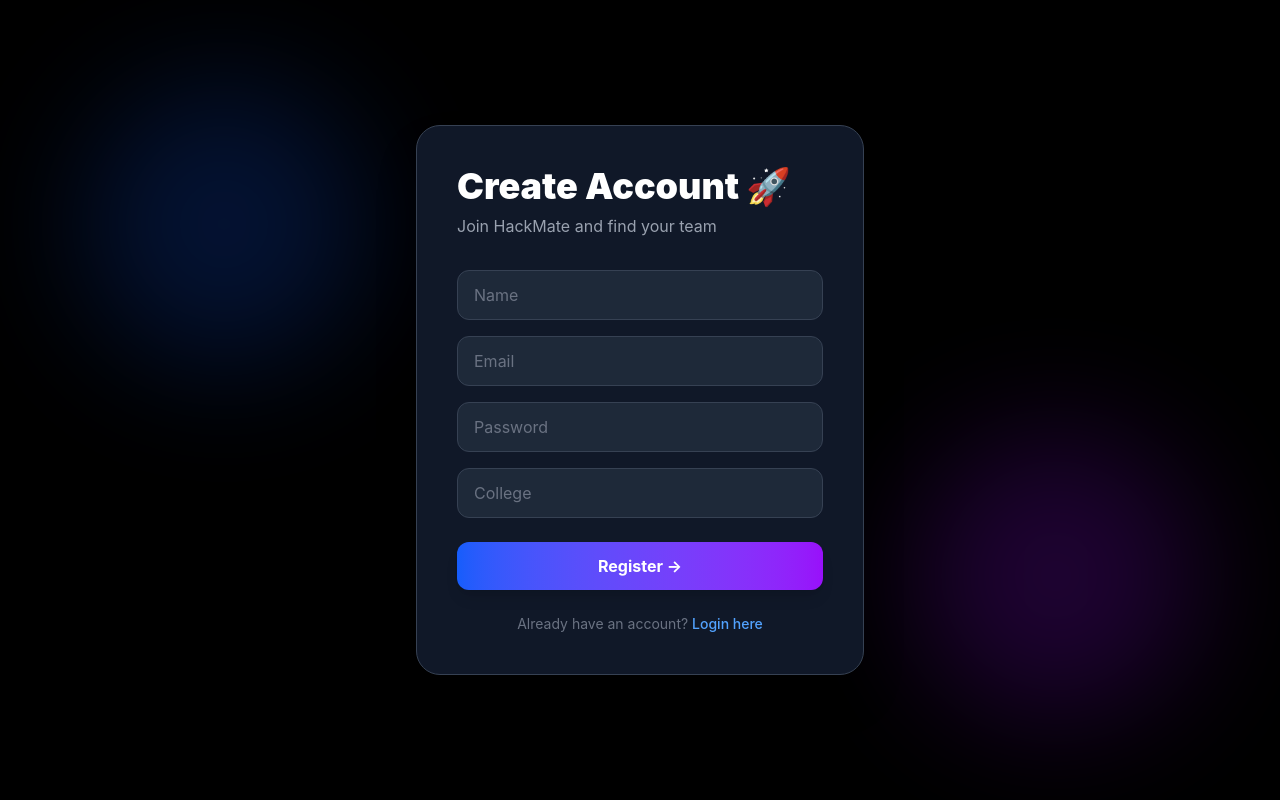
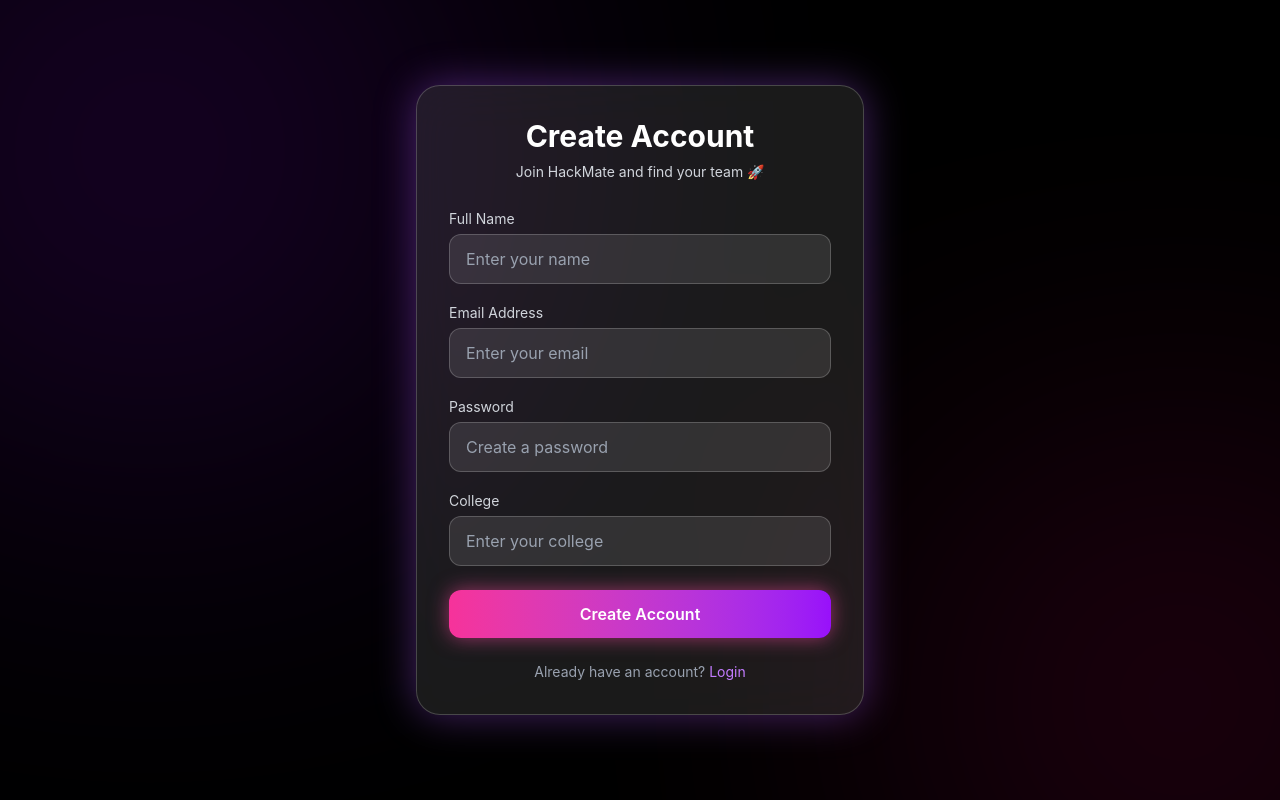
Before and after one commit to mujib77/hackmate, a React (Vite) app in the folder client/: page /register in a window 1280 px wide. Built offline with nearby package versions, Linux system fonts and the light colour scheme.

Commit message:
Updated login and Register page, Style dashboard and listing pages

```diff
--- a/client/src/Dashboard.jsx
+++ b/client/src/Dashboard.jsx
@@ -8,17 +8,28 @@
         navigate('/login');
     }
 
-    return (
-        <div>
-            <h1>Welcome to the HackMate</h1>
-            <nav>
-                <Link to="/profile">View Profile</Link>
-                <Link to="/listings">View Listings</Link>
-                <Link to="/create-listing">Post a Listing</Link>
-            </nav>
-            <button onClick={handleLogout}>Logout</button>
-        </div>
-    )
+   return (
+  <div className="min-h-screen bg-black text-white">
+    <nav className="border-b border-gray-800 px-8 py-4 flex justify-between items-center">
+      <h1 className="text-xl font-black bg-gradient-to-r from-blue-400 to-purple-400 bg-clip-text text-transparent">HackMate 🚀</h1>
+      <div className="flex gap-6 items-center">
+        <Link to="/listings" className="text-gray-400 hover:text-white transition">Browse</Link>
+        <Link to="/create-listing" className="text-gray-400 hover:text-white transition">Post</Link>
+        <Link to="/profile" className="text-gray-400 hover:text-white transition">Profile</Link>
+        <button onClick={handleLogout} className="bg-red-600 hover:bg-red-700 px-4 py-2 rounded-lg text-sm transition">Logout</button>
+      </div>
+    </nav>
+
+    <div className="max-w-4xl mx-auto px-8 py-20 text-center">
+      <h2 className="text-6xl font-black mb-6">Find Your <span className="bg-gradient-to-r from-blue-400 to-purple-400 bg-clip-text text-transparent">Dream Team</span></h2>
+      <p className="text-gray-400 text-xl mb-10">Connect with developers, designers and ML engineers for your next hackathon</p>
+      <div className="flex gap-4 justify-center">
+        <Link to="/listings" className="bg-gradient-to-r from-blue-600 to-purple-600 hover:opacity-90 px-8 py-4 rounded-xl font-bold text-lg transition">Browse Teams</Link>
+        <Link to="/create-listing" className="border border-gray-700 hover:border-gray-500 px-8 py-4 rounded-xl font-bold text-lg transition">Post Listing</Link>
+      </div>
+    </div>
+  </div>
+)
 }
 
 export default Dashboard
--- a/client/src/Login.jsx
+++ b/client/src/Login.jsx
@@ -21,39 +21,62 @@
  return (
     <div className="min-h-screen bg-black flex items-center justify-center relative overflow-hidden">
 
-    <div className="absolute top-20 left-20 w-72 h-72 bg-blue-600 rounded-full blur-3xl opacity-20"></div>
-    <div className="absolute bottom-20 right-20 w-72 h-72 bg-purple-600 rounded-full blur-3xl opacity-20"></div>
+      {/* 🌌 Background glow */}
+      <div className="absolute w-[500px] h-[500px] bg-purple-600 rounded-full blur-[200px] opacity-30 top-[-100px] left-[-100px]"></div>
+      <div className="absolute w-[400px] h-[400px] bg-pink-600 rounded-full blur-[180px] opacity-30 bottom-[-100px] right-[-100px]"></div>
 
-    <div className="relative bg-gray-900 bg-opacity-80 backdrop-blur-sm p-10 rounded-3xl w-full max-w-md border border-gray-700 shadow-2xl">
+      {/* 🔥 Glass Card */}
+      <div className="relative bg-white/10 backdrop-blur-xl border border-white/20 rounded-3xl p-8 w-full max-w-md shadow-[0_0_40px_rgba(168,85,247,0.4)]">
 
-      <div className="mb-8">
-        <h1 className="text-4xl font-black text-white mb-2">HackMate 🚀</h1>
-        <p className="text-gray-400">Find your perfect hackathon team</p>
+        <h1 className="text-3xl font-bold text-white text-center mb-2">
+          Welcome Back
+        </h1>
+        <p className="text-gray-300 text-center mb-6 text-sm">
+          Sign in to continue to your account
+        </p>
+
+        {/* Email */}
+        <div className="mb-4">
+          <label className="text-gray-300 text-sm">Email Address</label>
+          <div className="mt-1 flex items-center bg-white/10 border border-white/20 rounded-xl px-4 py-3 focus-within:ring-2 focus-within:ring-purple-500">
+            <input
+              type="email"
+              placeholder="Enter your email"
+              className="bg-transparent outline-none text-white w-full placeholder-gray-400"
+              value={email}
+              onChange={(e) => setEmail(e.target.value)}
+            />
+          </div>
         </div>
 
-      <input
-        type="email"
-        placeholder="Email"
-        value={email}
-        onChange={(e) => setEmail(e.target.value)}
-        className="w-full bg-gray-800 text-white placeholder-gray-500 border border-gray-700 rounded-xl px-4 py-3 mb-4 focus:outline-none focus:border-blue-500 focus:ring-1 focus:ring-blue-500"
-      />
+        {/* Password */}
+        <div className="mb-4">
+          <label className="text-gray-300 text-sm">Password</label>
+          <div className="mt-1 flex items-center bg-white/10 border border-white/20 rounded-xl px-4 py-3 focus-within:ring-2 focus-within:ring-purple-500">
             <input
               type="password"
-        placeholder="Password"
+              placeholder="Enter your password"
+              className="bg-transparent outline-none text-white w-full placeholder-gray-400"
               value={password}
               onChange={(e) => setPassword(e.target.value)}
-        className="w-full bg-gray-800 text-white placeholder-gray-500 border border-gray-700 rounded-xl px-4 py-3 mb-6 focus:outline-none focus:border-blue-500 focus:ring-1 focus:ring-blue-500"
             />
+          </div>
+        </div>
+
+        {/* Button */}
         <button
           onClick={handleSubmit}
-        className="w-full bg-gradient-to-r from-blue-600 to-purple-600 hover:from-blue-700 hover:to-purple-700 text-white font-bold py-3 rounded-xl transition-all duration-200 shadow-lg"
+          className="w-full mt-4 py-3 rounded-xl text-white font-semibold bg-gradient-to-r from-pink-500 to-purple-600 hover:scale-105 transition-all duration-300 shadow-[0_0_20px_rgba(236,72,153,0.6)]"
         >
-        Login →
+          Sign In
         </button>
 
-      <p className="text-gray-500 text-center mt-6 text-sm">
-        No account? <Link to="/register" className="text-blue-400 hover:text-blue-300 font-medium">Create one free</Link>
+        {/* Bottom */}
+        <p className="text-gray-400 text-center mt-6 text-sm">
+          Don’t have an account?{" "}
+          <Link to="/register" className="text-purple-400 hover:underline">
+            Sign up
+          </Link>
         </p>
       </div>
     </div>
--- a/client/src/Register.jsx
+++ b/client/src/Register.jsx
@@ -24,64 +24,89 @@
   return (
     <div className="min-h-screen bg-black flex items-center justify-center relative overflow-hidden">
 
-    {/* Background blobs */}
-    <div className="absolute top-20 left-20 w-72 h-72 bg-blue-600 rounded-full blur-3xl opacity-20"></div>
-    <div className="absolute bottom-20 right-20 w-72 h-72 bg-purple-600 rounded-full blur-3xl opacity-20"></div>
+      {/* 🌌 Glow background */}
+      <div className="absolute w-[500px] h-[500px] bg-purple-600 rounded-full blur-[200px] opacity-30 top-[-100px] left-[-100px]"></div>
+      <div className="absolute w-[400px] h-[400px] bg-pink-600 rounded-full blur-[180px] opacity-30 bottom-[-100px] right-[-100px]"></div>
 
-    <div className="relative bg-gray-900 bg-opacity-80 backdrop-blur-sm p-10 rounded-3xl w-full max-w-md border border-gray-700 shadow-2xl">
+      {/* 🔥 Glass Card */}
+      <div className="relative bg-white/10 backdrop-blur-xl border border-white/20 rounded-3xl p-8 w-full max-w-md shadow-[0_0_40px_rgba(168,85,247,0.4)]">
 
-      {/* Heading */}
-      <div className="mb-8">
-        <h1 className="text-4xl font-black text-white mb-2">Create Account 🚀</h1>
-        <p className="text-gray-400">Join HackMate and find your team</p>
+        <h1 className="text-3xl font-bold text-white text-center mb-2">
+          Create Account
+        </h1>
+        <p className="text-gray-300 text-center mb-6 text-sm">
+          Join HackMate and find your team 🚀
+        </p>
+
+        {/* Name */}
+        <div className="mb-4">
+          <label className="text-gray-300 text-sm">Full Name</label>
+          <div className="mt-1 flex items-center bg-white/10 border border-white/20 rounded-xl px-4 py-3 focus-within:ring-2 focus-within:ring-purple-500">
+            <input
+              type="text"
+              placeholder="Enter your name"
+              className="bg-transparent outline-none text-white w-full placeholder-gray-400"
+              value={name}
+              onChange={(e) => setName(e.target.value)}
+            />
+          </div>
         </div>
 
-      {/* Inputs */}
+        {/* Email */}
+        <div className="mb-4">
+          <label className="text-gray-300 text-sm">Email Address</label>
+          <div className="mt-1 flex items-center bg-white/10 border border-white/20 rounded-xl px-4 py-3 focus-within:ring-2 focus-within:ring-purple-500">
+            <input
+              type="email"
+              placeholder="Enter your email"
+              className="bg-transparent outline-none text-white w-full placeholder-gray-400"
+              value={email}
+              onChange={(e) => setEmail(e.target.value)}
+            />
+          </div>
+        </div>
+
+        {/* Password */}
+        <div className="mb-4">
+          <label className="text-gray-300 text-sm">Password</label>
+          <div className="mt-1 flex items-center bg-white/10 border border-white/20 rounded-xl px-4 py-3 focus-within:ring-2 focus-within:ring-purple-500">
+            <input
+              type="password"
+              placeholder="Create a password"
+              className="bg-transparent outline-none text-white w-full placeholder-gray-400"
+              value={password}
+              onChange={(e) => setPassword(e.target.value)}
+            />
+          </div>
+        </div>
+
+        {/* College */}
+        <div className="mb-6">
+          <label className="text-gray-300 text-sm">College</label>
+          <div className="mt-1 flex items-center bg-white/10 border border-white/20 rounded-xl px-4 py-3 focus-within:ring-2 focus-within:ring-purple-500">
             <input
               type="text"
-        placeholder="Name"
-        value={name}
-        onChange={(e) => setName(e.target.value)}
-        className="w-full bg-gray-800 text-white placeholder-gray-500 border border-gray-700 rounded-xl px-4 py-3 mb-4 focus:outline-none focus:border-blue-500 focus:ring-1 focus:ring-blue-500"
-      />
-
-      <input
-        type="email"
-        placeholder="Email"
-        value={email}
-        onChange={(e) => setEmail(e.target.value)}
-        className="w-full bg-gray-800 text-white placeholder-gray-500 border border-gray-700 rounded-xl px-4 py-3 mb-4 focus:outline-none focus:border-blue-500 focus:ring-1 focus:ring-blue-500"
-      />
-
-      <input
-        type="password"
-        placeholder="Password"
-        value={password}
-        onChange={(e) => setPassword(e.target.value)}
-        className="w-full bg-gray-800 text-white placeholder-gray-500 border border-gray-700 rounded-xl px-4 py-3 mb-4 focus:outline-none focus:border-blue-500 focus:ring-1 focus:ring-blue-500"
-      />
-
-      <input
-        type="text"
-        placeholder="College"
+              placeholder="Enter your college"
+              className="bg-transparent outline-none text-white w-full placeholder-gray-400"
               value={college}
               onChange={(e) => setCollege(e.target.value)}
-        className="w-full bg-gray-800 text-white placeholder-gray-500 border border-gray-700 rounded-xl px-4 py-3 mb-6 focus:outline-none focus:border-blue-500 focus:ring-1 focus:ring-blue-500"
             />
+          </div>
+        </div>
 
         {/* Button */}
         <button
           onClick={handleSubmit}
-        className="w-full bg-gradient-to-r from-blue-600 to-purple-600 hover:from-blue-700 hover:to-purple-700 text-white font-bold py-3 rounded-xl transition-all duration-200 shadow-lg"
+          className="w-full py-3 rounded-xl text-white font-semibold bg-gradient-to-r from-pink-500 to-purple-600 hover:scale-105 transition-all duration-300 shadow-[0_0_20px_rgba(236,72,153,0.6)]"
         >
-        Register →
+          Create Account
         </button>
 
-      {/* Footer */}
-      <p className="text-gray-500 text-center mt-6 text-sm">
+        {/* Bottom */}
+        <p className="text-gray-400 text-center mt-6 text-sm">
           Already have an account?{" "}
-        <Link to="/login" className="text-blue-400 hover:text-blue-300 font-medium">
-          Login here
+          <Link to="/login" className="text-purple-400 hover:underline">
+            Login
           </Link>
         </p>
       </div>
```
Lines whose indentation alone changed are shown as unchanged.
